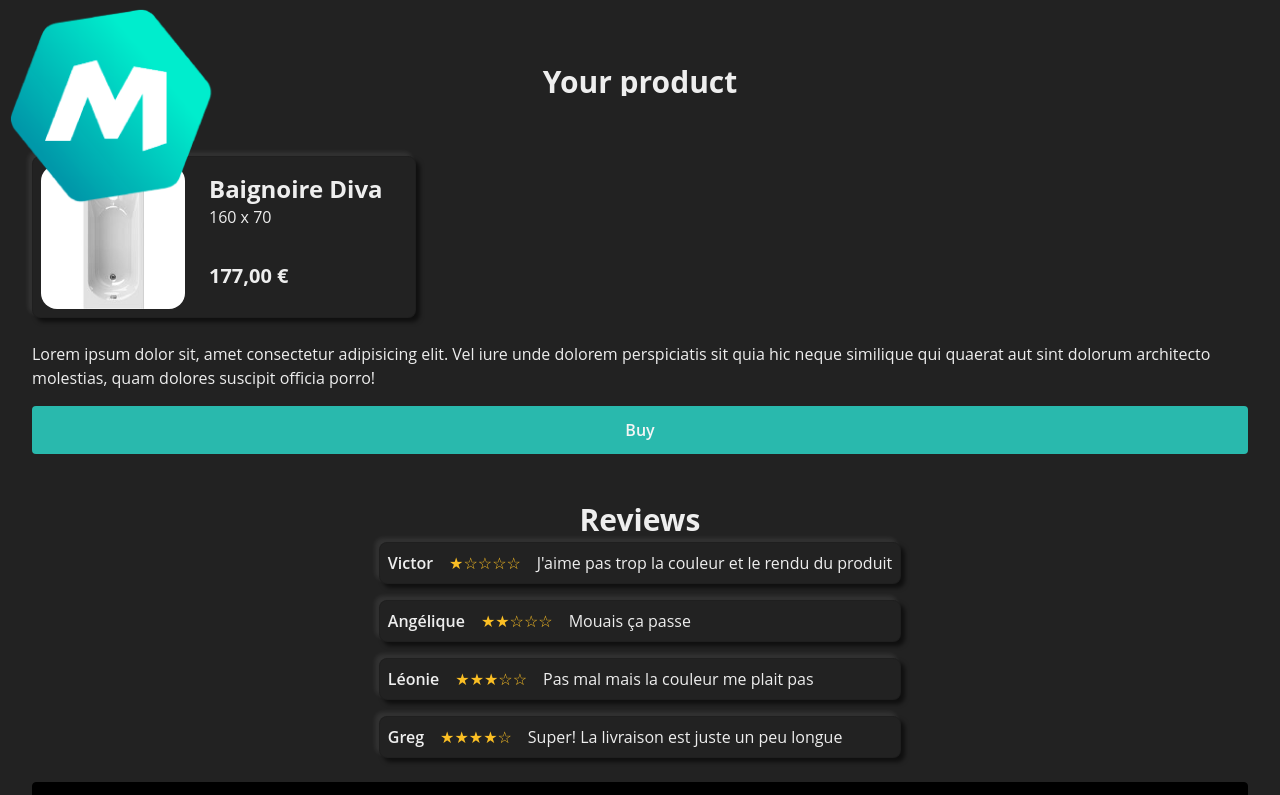
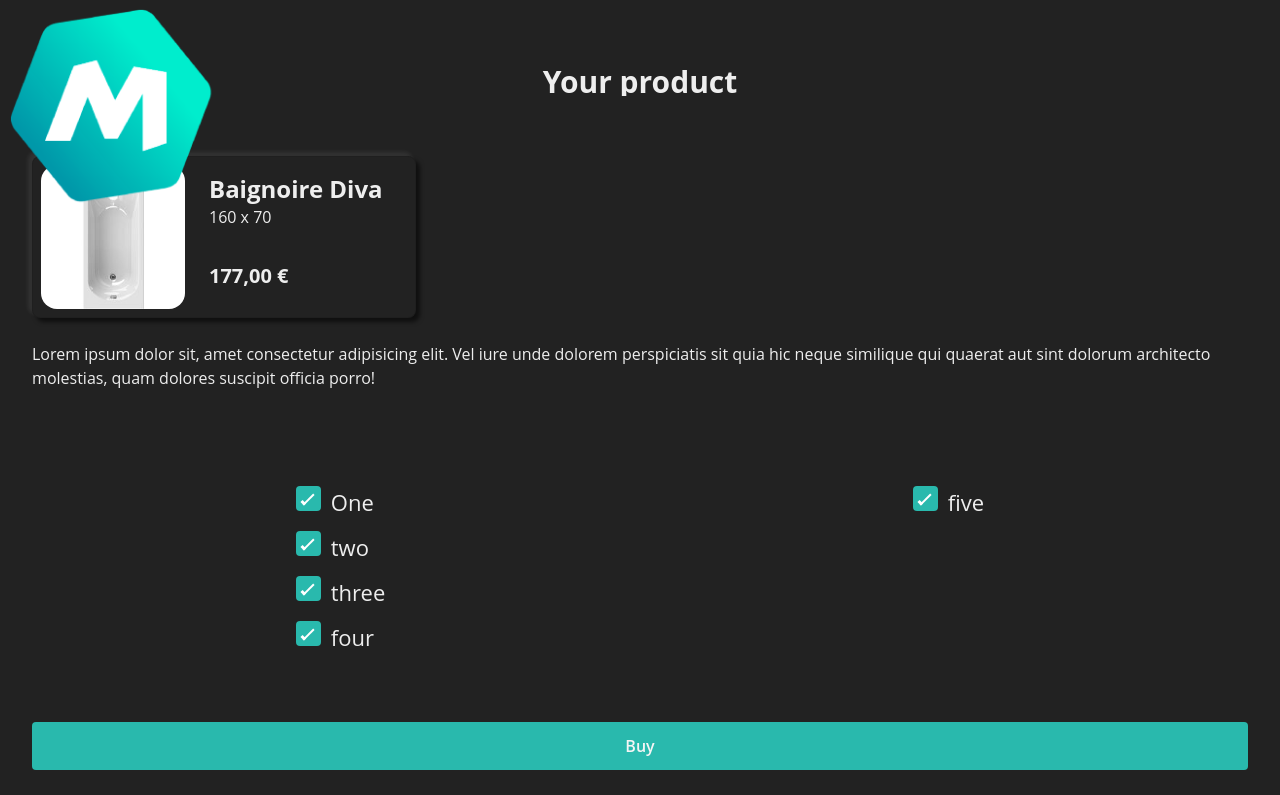
Before and after one commit to angeliquebesi/manomano, a React (Create React App) app: page /comparator/1 in a window 1280 px wide. Shown: the top 795 px of the page. Built offline with nearby package versions, Linux system fonts and the light colour scheme.

Commit message:
Fixed bugs

```diff
--- a/src/components/ImageImport/DisplayImage.jsx
+++ b/src/components/ImageImport/DisplayImage.jsx
@@ -10,14 +10,14 @@ class DisplayImage extends Component {
     this.onImageChange = this.onImageChange.bind(this);
   }
 
-  onImageChange = (event) => {
+  onImageChange(event) {
     if (event.target.files && event.target.files[0]) {
       const img = event.target.files[0];
       this.setState({
         image: URL.createObjectURL(img),
       });
     }
-  };
+  }
 
   onImageRemove = () => {
     this.setState({
--- a/src/pages/Produit.jsx
+++ b/src/pages/Produit.jsx
@@ -17,6 +17,33 @@ function Produit() {
         dolorem perspiciatis sit quia hic neque similique qui quaerat aut sint
         dolorum architecto molestias, quam dolores suscipit officia porro!
       </p>
+      <section className="grid grid-rows-4 grid-flow-col w-full justify-around mt-20 mb-10">
+        <label className="container" htmlFor="check">
+          One
+          <input type="checkbox" checked="checked" />
+          <span className="checkmark rounded" />
+        </label>
+        <label className="container" htmlFor="check">
+          two
+          <input type="checkbox" checked="checked" />
+          <span className="checkmark rounded" />
+        </label>
+        <label className="container" htmlFor="check">
+          three
+          <input type="checkbox" checked="checked" />
+          <span className="checkmark rounded" />
+        </label>
+        <label className="container" htmlFor="check">
+          four
+          <input type="checkbox" checked="checked" />
+          <span className="checkmark rounded" />
+        </label>
+        <label className="container" htmlFor="check">
+          five
+          <input type="checkbox" checked="checked" />
+          <span className="checkmark rounded" />
+        </label>
+      </section>
       <input
         className="transition h-12 w-50 rounded bg-teal px-16 font-semibold hover:bg-teal-400 active:bg-teal-700  text-white w-full"
         type="submit"
```
